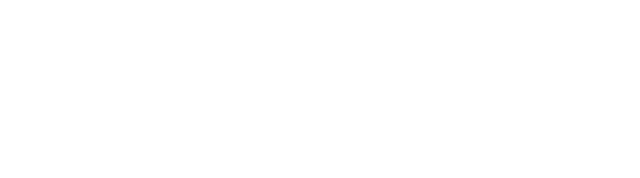
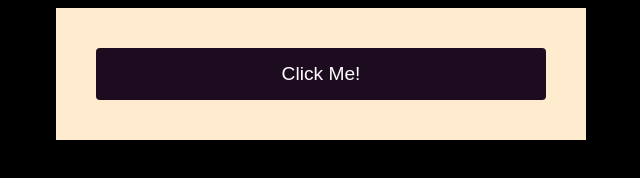
Before and after one commit to josusz/bootcamp-devjr-modulo3-traffic-light, a plain HTML site: page index.html in a window 1280 px wide. Shown: the whole page, without its empty margins (319-959 px from the left). Drawn offline with Linux system fonts and the light colour scheme.

Commit message:
closes #2 - estilização inicial com css

```diff
--- a/index.html
+++ b/index.html
@@ -3,6 +3,7 @@
 <head>
     <meta charset="UTF-8">
     <meta name="viewport" content="width=device-width, initial-scale=1.0">
+    <link rel="stylesheet" href="style.css">
     <title>Project Traffic Light</title>
 </head>
 <body>
@@ -18,6 +19,7 @@
 
             </div>
         </div>
+        <button>Click Me!</button>
     </div>
 </body>
 </html>
--- /dev/null
+++ b/style.css
@@ -0,0 +1,23 @@
+body{
+    background-color: #000;
+}
+
+button{
+    background-color: #1d0c20;
+    border: none;
+    color: #fff;
+    padding: 15px 32px;
+    text-decoration: none;
+    font-size: 1.2rem;
+    border-radius: 4px;
+    cursor: pointer;
+}
+
+.container{
+    background-color: #ffebcd;
+    padding: 40px;
+    width: 450px;
+    margin: auto;
+    display: flex;
+    flex-direction: column;
+}
```
